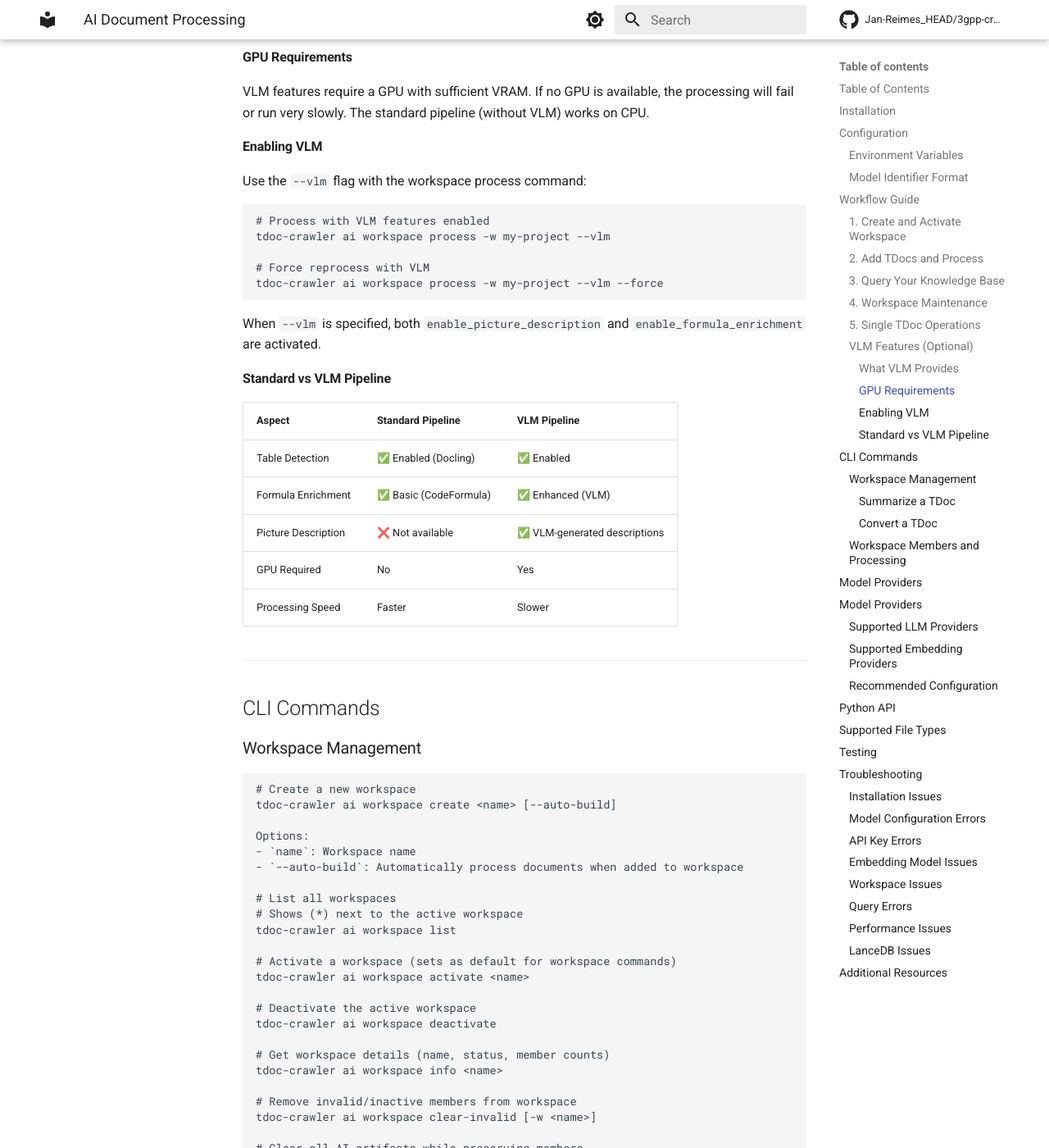
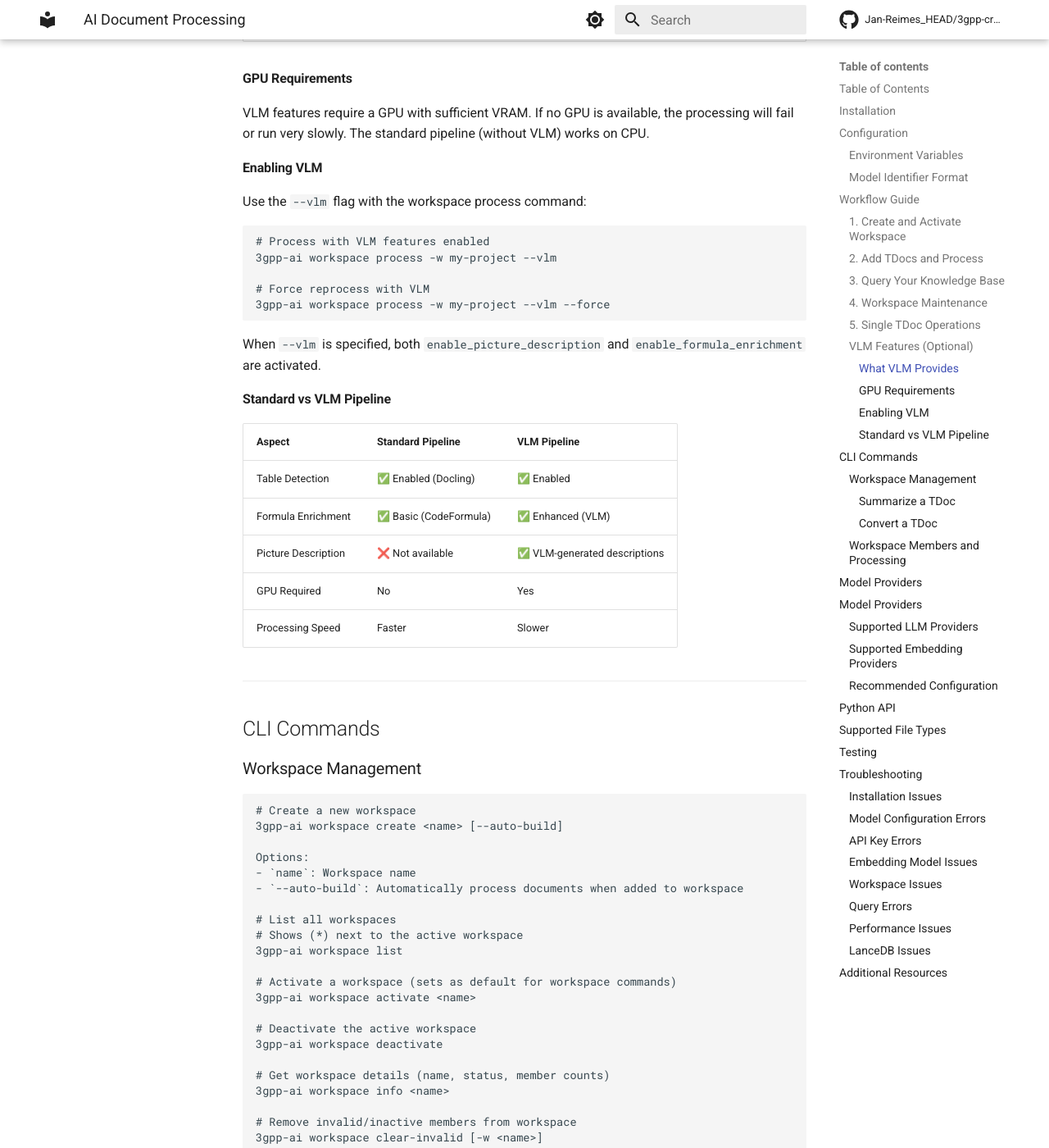
Before and after one commit to jr2804/3gpp-crawler, an MkDocs documentation site: the page built from docs/ai.md, in a window 1280 px wide and 1400 px high, scrolled down 4643 px. Shown: the whole window at 82% size. Built offline with MkDocs 1.6.1 and Material for MkDocs 9.7.7, drawn with Linux system fonts in a browser that asks for light colours; some of the changed text lies outside the part shown.

Commit message:
docs(ai, convert-lo, index, query): update CLI commands to use 3gpp-ai
* Replace `tdoc-crawler ai` with `3gpp-ai` in AI documentation.
* Update conversion examples in convert-lo usage guide.
* Modify index to reflect new CLI entrypoint for AI commands.
* Clarify AI RAG query command usage in query documentation.

`````diff
--- a/docs/ai.md
+++ b/docs/ai.md
@@ -100,16 +100,16 @@ ______________________________________________________________________
 
 The AI module follows a workspace-based workflow for organizing and querying your document collection:
 
-All examples below use the current CLI entrypoint: `tdoc-crawler ai ...`.
+All examples below use the `3gpp-ai` CLI entrypoint. AI commands are provided by the standalone `3gpp-ai` package (installed via `3gpp-crawler[ai]`).
 
 ### 1. Create and Activate Workspace
 
 ```bash
 # Create a new workspace for your project
-tdoc-crawler ai workspace create my-project
+3gpp-ai workspace create my-project
 
 # Activate it so you don't need --workspace for other commands
-tdoc-crawler ai workspace activate my-project
+3gpp-ai workspace activate my-project
 ```
 
 Once activated, all workspace commands use the active workspace by default. No need to pass `-w` every time.
@@ -120,13 +120,13 @@ After adding TDocs to your workspace, process them to generate RAG/GraphRAG embe
 
 ```bash
 # Add TDocs to the active workspace
-tdoc-crawler ai workspace add-members --kind tdoc S4-251971 S4-251972
+3gpp-ai workspace add-members --kind tdoc S4-251971 S4-251972
 
 # Process all TDocs in workspace (only new ones)
-tdoc-crawler ai workspace process -w my-project
+3gpp-ai workspace process -w my-project
 
 # Force reprocess all TDocs
-tdoc-crawler ai workspace process -w my-project --force
+3gpp-ai workspace process -w my-project --force
 ```
 
 Note: If you created the workspace with `--auto-build`, documents are processed automatically when added.
@@ -137,14 +137,14 @@ Once you have a workspace with documents, query using the single RAG command tha
 
 ```bash
 # Query a workspace
-tdoc-crawler ai workspace query --workspace my-project "What are the bit rates in Table 3?"
+3gpp-ai workspace query --workspace my-project "What are the bit rates in Table 3?"
 
 # Same command for figure/equation questions
-tdoc-crawler ai workspace query --workspace my-project "Describe the architecture figure"
-tdoc-crawler ai workspace query --workspace my-project "What is the throughput equation?"
+3gpp-ai workspace query --workspace my-project "Describe the architecture figure"
+3gpp-ai workspace query --workspace my-project "What is the throughput equation?"
 ```
 
-Note: `ai workspace query` is the only query entrypoint. Do not use separate table/figure/equation query commands.
+Note: `workspace query` is the only query entrypoint. Do not use separate table/figure/equation query commands.
 
 ### 4. Workspace Maintenance
 
@@ -152,16 +152,16 @@ Keep your workspace clean and manage artifacts:
 
 ```bash
 # Get detailed workspace information (member counts by type)
-tdoc-crawler ai workspace info my-project
+3gpp-ai workspace info my-project
 
 # Remove invalid/inactive members
-tdoc-crawler ai workspace clear-invalid -w my-project
+3gpp-ai workspace clear-invalid -w my-project
 
 # Clear all AI artifacts (embeddings, summaries) while preserving members
-tdoc-crawler ai workspace clear -w my-project
+3gpp-ai workspace clear -w my-project
 
 # After clearing, re-process to regenerate artifacts
-tdoc-crawler ai workspace process -w my-project --force
+3gpp-ai workspace process -w my-project --force
 ```
 
 ### 5. Single TDoc Operations
@@ -169,8 +169,8 @@ tdoc-crawler ai workspace process -w my-project --force
 Process a single TDoc through the pipeline (classification, extraction, embeddings, graph). Use `--accelerate` to choose the sentence-transformers backend.
 
 ```bash
-tdoc-crawler ai convert SP-240001 --output ./SP-240001.md
-tdoc-crawler ai summarize SP-240001 --words 200
+3gpp-ai convert SP-240001 --output ./SP-240001.md
+3gpp-ai summarize SP-240001 --words 200
 ```
 
 When structured extraction is enabled, conversion and workspace processing may generate sidecars next to markdown artifacts:
@@ -200,10 +200,10 @@ Use the `--vlm` flag with the workspace process command:
 
 ```bash
 # Process with VLM features enabled
-tdoc-crawler ai workspace process -w my-project --vlm
+3gpp-ai workspace process -w my-project --vlm
 
 # Force reprocess with VLM
-tdoc-crawler ai workspace process -w my-project --vlm --force
+3gpp-ai workspace process -w my-project --vlm --force
 ```
 
 When `--vlm` is specified, both `enable_picture_description` and `enable_formula_enrichment` are activated.
@@ -226,7 +226,7 @@ ______________________________________________________________________
 
 ````bash
 # Create a new workspace
-tdoc-crawler ai workspace create <name> [--auto-build]
+3gpp-ai workspace create <name> [--auto-build]
 
 Options:
 - `name`: Workspace name
@@ -234,42 +234,42 @@ Options:
 
 # List all workspaces
 # Shows (*) next to the active workspace
-tdoc-crawler ai workspace list
+3gpp-ai workspace list
 
 # Activate a workspace (sets as default for workspace commands)
-tdoc-crawler ai workspace activate <name>
+3gpp-ai workspace activate <name>
 
 # Deactivate the active workspace
-tdoc-crawler ai workspace deactivate
+3gpp-ai workspace deactivate
 
 # Get workspace details (name, status, member counts)
-tdoc-crawler ai workspace info <name>
+3gpp-ai workspace info <name>
 
 # Remove invalid/inactive members from workspace
-tdoc-crawler ai workspace clear-invalid [-w <name>]
+3gpp-ai workspace clear-invalid [-w <name>]
 
 # Clear all AI artifacts while preserving members
-tdoc-crawler ai workspace clear [-w <name>]
+3gpp-ai workspace clear [-w <name>]
 
 # Delete a workspace
-tdoc-crawler ai workspace delete <name>
+3gpp-ai workspace delete <name>
 ### Querying
 
 Query the knowledge base using semantic embeddings and knowledge graph (RAG + GraphRAG).
 
 ```bash
 # Query a specific workspace (single query command)
-tdoc-crawler ai workspace query --workspace <workspace_name> "your query here"
+3gpp-ai workspace query --workspace <workspace_name> "your query here"
 ````
 
-Note: Keep `ai workspace query` as the single query interface. The query is a positional argument (no `--query` flag).
+Note: Keep `workspace query` as the single query interface. The query is a positional argument (no `--query` flag).
 
 #### Summarize a TDoc
 
 Summarize a single TDoc with specified word count.
 
 ```bash
-tdoc-crawler ai summarize <tdoc_id> [--words N] [--format markdown|json|yaml] [--json-output]
+3gpp-ai summarize <tdoc_id> [--words N] [--format markdown|json|yaml] [--json-output]
 ```
 
 Options:
@@ -284,7 +284,7 @@ Options:
 Convert a single TDoc to markdown format.
 
 ```bash
-tdoc-crawler ai convert <tdoc_id> [--output FILE.md] [--json-output]
+3gpp-ai convert <tdoc_id> [--output FILE.md] [--json-output]
 ```
 
 Options:
@@ -299,34 +299,34 @@ Add TDocs to workspaces and process them to generate embeddings and knowledge gr
 
 ```bash
 # Add members to the active workspace
-tdoc-crawler ai workspace add-members --kind tdoc S4-251971 S4-251972
+3gpp-ai workspace add-members --kind tdoc S4-251971 S4-251972
 
 # Add members to a specific workspace
-tdoc-crawler ai workspace add-members -w my-project --kind tdoc S4-251971 S4-251972
+3gpp-ai workspace add-members -w my-project --kind tdoc S4-251971 S4-251972
 
 # List members in the active workspace
-tdoc-crawler ai workspace list-members
+3gpp-ai workspace list-members
 
 # List members including inactive ones
-tdoc-crawler ai workspace list-members --include-inactive
+3gpp-ai workspace list-members --include-inactive
 
 # Process all TDocs in the active workspace
-tdoc-crawler ai workspace process
+3gpp-ai workspace process
 
 # Process with options
-tdoc-crawler ai workspace process -w my-project --force
+3gpp-ai workspace process -w my-project --force
 
 # Process with VLM features (requires GPU)
-tdoc-crawler ai workspace process -w my-project --vlm
+3gpp-ai workspace process -w my-project --vlm
 
 # Get workspace information with member counts
-tdoc-crawler ai workspace info my-project
+3gpp-ai workspace info my-project
 
 # Remove invalid members (failed checkouts, etc.)
-tdoc-crawler ai workspace clear-invalid -w my-project
+3gpp-ai workspace clear-invalid -w my-project
 
 # Clear AI artifacts (keep members, remove embeddings/summaries)
-tdoc-crawler ai workspace clear -w my-project
+3gpp-ai workspace clear -w my-project
 ```
 
 ______________________________________________________________________
@@ -512,7 +512,7 @@ uv add sentence-transformers
 3gpp-ai workspace create my-project
 ```
 
-**Solution:** Use `ai summarize` or `ai convert` to work with individual TDocs directly. These commands fetch content from configured sources:
+**Solution:** Use `summarize` or `convert` to work with individual TDocs directly. These commands fetch content from configured sources:
 
 ```bash
 3gpp-ai summarize SP-240001
@@ -523,7 +523,7 @@ uv add sentence-transformers
 
 **Problem:** `TDoc 'SP-240001' not found`
 
-**Solution:** Ensure the TDoc exists in your workspace or use `ai summarize`/`ai convert` which fetch from external sources:
+**Solution:** Ensure the TDoc exists in your workspace or use `summarize`/`convert` which fetch from external sources:
 
 ```bash
 3gpp-ai summarize SP-240001 --format markdown
`````
Also changed, not shown: docs/convert-lo-usage.md (+2 -2 lines), docs/index.md (+2 -2 lines), docs/query.md (+14 -14 lines), packages/3gpp-ai/AGENTS.md (+7 -4 lines).
